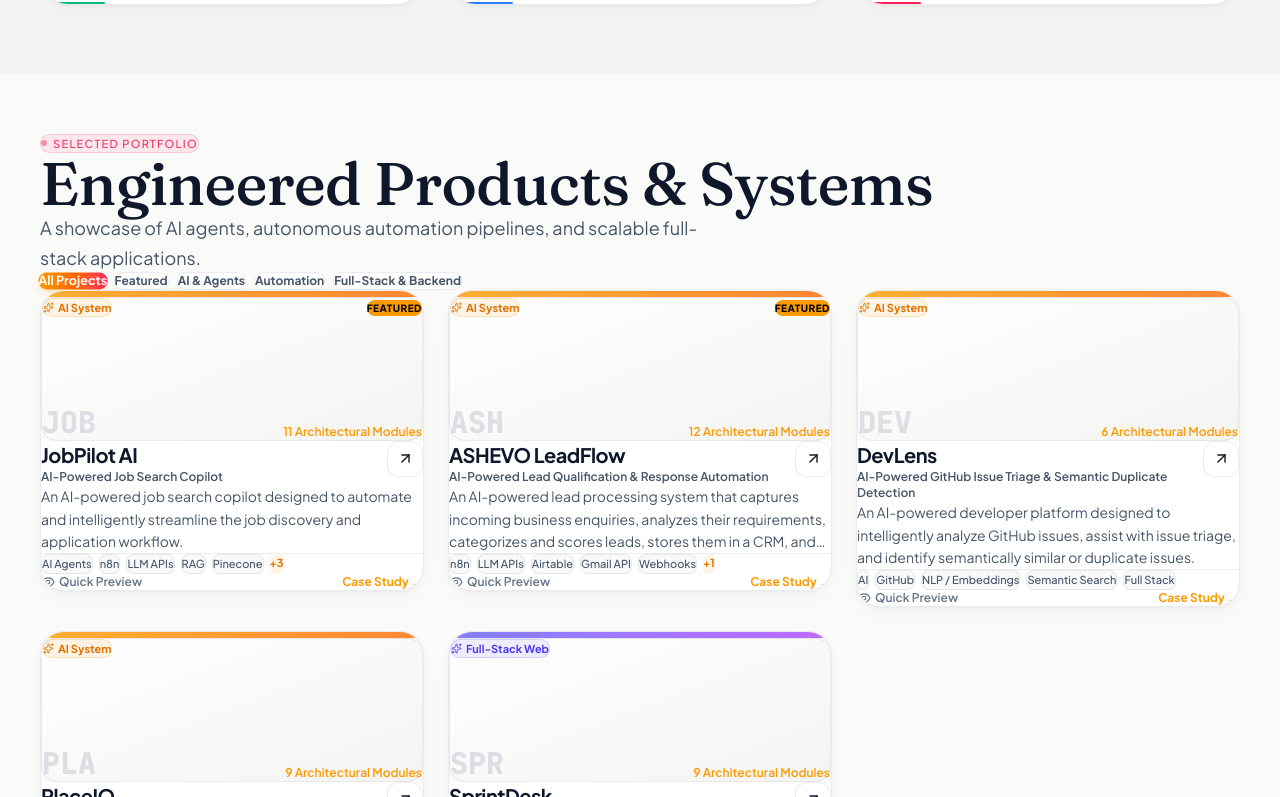
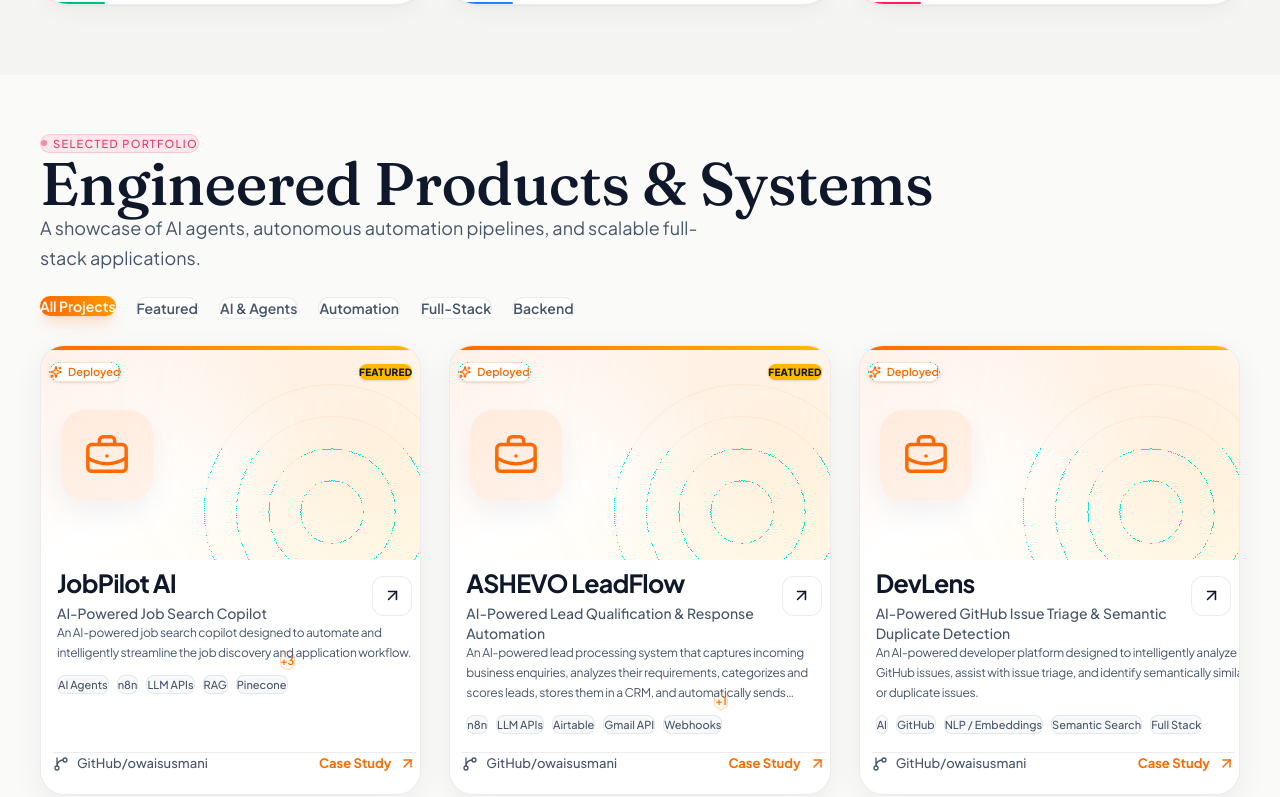
Before and after one commit to owais-usmani-017/Port-Folio, a Next.js app: page / in a window 1280 px wide. Shown: the part 3363-4160 px from the top of the page. Built offline with nearby package versions, Linux system fonts and the light colour scheme.

Commit message:
projects page done, fixed

```diff
--- a/src/components/projects/ProjectCard.tsx
+++ b/src/components/projects/ProjectCard.tsx
@@ -1,8 +1,15 @@
 "use client";
 
-import Image from "next/image";
 import Link from "next/link";
-import { ArrowUpRight, Sparkles, Layers, Eye } from "lucide-react";
+import {
+  ArrowUpRight,
+  BriefcaseBusiness,
+  Code2,
+  Eye,
+  GitBranch,
+  Sparkles,
+  Workflow,
+} from "lucide-react";
 import { Project } from "@/types/portfolio";
 
 interface ProjectCardProps {
@@ -16,145 +23,356 @@ export default function ProjectCard({
   featured = false,
   onQuickView,
 }: ProjectCardProps) {
-  // Determine vibrant badge/gradient theme based on project id/tech
   const isAI = project.technologies.some((t) =>
-    ["AI Agents", "LLM APIs", "RAG", "Machine Learning", "NLP / Embeddings"].includes(t)
+    [
+      "AI Agents",
+      "LLM APIs",
+      "RAG",
+      "Machine Learning",
+      "NLP / Embeddings",
+      "AI",
+    ].includes(t),
   );
-  const isAutomation = project.technologies.includes("n8n") || project.technologies.includes("Webhooks");
 
-  const badgeTheme = isAI
+  const isAutomation =
+    project.technologies.includes("n8n") ||
+    project.technologies.includes("Webhooks");
+
+  const theme = isAI
     ? {
-        label: "AI System",
-        class: "bg-amber-500/10 text-amber-600 dark:text-amber-400 border-amber-500/20",
-        glow: "from-amber-500 to-orange-500",
+        accent: "text-orange-500",
+        border: "border-orange-500/20",
+        soft: "bg-orange-500/[0.07]",
+        iconBg: "bg-orange-500/[0.08]",
+        gradient: "from-orange-500/10 via-white to-amber-50",
+        glow: "bg-orange-400/[0.12]",
+        line: "from-orange-500 to-amber-400",
       }
     : isAutomation
       ? {
-        label: "Workflow Automation",
-        class: "bg-orange-500/10 text-orange-600 dark:text-orange-400 border-orange-500/20",
-        glow: "from-orange-500 to-rose-500",
+          accent: "text-orange-500",
+          border: "border-orange-500/20",
+          soft: "bg-orange-500/[0.07]",
+          iconBg: "bg-orange-500/[0.08]",
+          gradient: "from-orange-500/10 via-white to-amber-50",
+          glow: "bg-orange-400/[0.12]",
+          line: "from-orange-500 to-orange-400",
         }
       : {
-        label: "Full-Stack Web",
-        class: "bg-indigo-500/10 text-indigo-600 dark:text-indigo-400 border-indigo-500/20",
-        glow: "from-indigo-500 to-purple-500",
+          accent: "text-indigo-500",
+          border: "border-indigo-500/20",
+          soft: "bg-indigo-500/[0.07]",
+          iconBg: "bg-indigo-500/[0.08]",
+          gradient: "from-indigo-500/10 via-white to-purple-50",
+          glow: "bg-indigo-400/[0.10]",
+          line: "from-indigo-500 to-purple-400",
         };
 
+  const CategoryIcon = isAI
+    ? BriefcaseBusiness
+    : isAutomation
+      ? Workflow
+      : Code2;
+
   return (
-    <article className="designer-card group relative flex flex-col justify-between overflow-hidden rounded-3xl">
-      {/* Top Gradient Glow Stripe */}
+    <article
+      className="
+        group relative flex h-full min-h-[450px] flex-col
+        overflow-hidden rounded-[24px]
+        border border-[var(--card-border)]
+        bg-white
+        shadow-[0_8px_30px_rgba(15,23,42,0.06)]
+        transition-all duration-300
+        hover:-translate-y-1
+        hover:shadow-[0_18px_45px_rgba(15,23,42,0.10)]
+      "
+    >
+      {/* =========================================
+          TOP ACCENT LINE
+      ========================================= */}
+      <div className={`h-[4px] w-full bg-gradient-to-r ${theme.line}`} />
+
+      {/* =========================================
+          VISUAL / HERO AREA
+      ========================================= */}
       <div
-        className={`h-1.5 w-full bg-gradient-to-r ${badgeTheme.glow} opacity-80`}
+        className={`
+          relative h-[210px] shrink-0 overflow-hidden
+          bg-gradient-to-br ${theme.gradient}
+        `}
+      >
+        {/* Decorative background */}
+        <div
+          className={`
+            pointer-events-none absolute
+            -right-16 -top-16
+            h-64 w-64 rounded-full
+            ${theme.glow}
+            blur-3xl
+          `}
         />
 
-      {/* Visual Header / Preview */}
-      <div className="relative overflow-hidden bg-[var(--card-bg-subtle)] p-6 pb-4 sm:p-7 sm:pb-5">
-        {project.image ? (
-          <div className="relative h-48 w-full overflow-hidden rounded-2xl">
-            <Image
-              src={project.image}
-              alt={project.title}
-              fill
-              sizes="(max-width: 768px) 100vw, 50vw"
-              className="object-cover transition-transform duration-500 group-hover:scale-105"
+        {/* Decorative rings */}
+        <div className="pointer-events-none absolute -right-10 bottom-[-80px] h-64 w-64 opacity-40">
+          <div
+            className={`absolute inset-0 rounded-full border ${theme.border}`}
+          />
+          <div
+            className={`absolute inset-8 rounded-full border ${theme.border}`}
+          />
+          <div
+            className={`absolute inset-16 rounded-full border ${theme.border}`}
+          />
+          <div
+            className={`absolute inset-24 rounded-full border ${theme.border}`}
           />
         </div>
-        ) : (
-          <div className="flex h-36 flex-col justify-between rounded-2xl border border-[var(--card-border)] bg-gradient-to-br from-[var(--card-bg)] to-[var(--background-subtle)] p-5">
-            <div className="flex items-center justify-between">
+
+        {/* Top badges */}
+        <div className="relative z-10 flex items-center justify-between px-5 pt-5">
+          {/* Deployment badge */}
           <span
-                className={`inline-flex items-center gap-1 rounded-full border px-2.5 py-0.5 text-[11px] font-bold ${badgeTheme.class}`}
+            className={`
+              top-3 relative left-2
+              inline-flex items-center gap-1.5
+              rounded-xl border
+              bg-white/90
+              px-3 py-1.5
+              text-[11px] font-semibold
+              shadow-sm
+              ${theme.border}
+              ${theme.accent}
+            `}
           >
-                <Sparkles size={11} />
-                {badgeTheme.label}
+            <Sparkles size={12} strokeWidth={2.5} />
+            Deployed
           </span>
 
+          {/* Featured badge */}
           {featured && (
-                <span className="rounded-full bg-amber-500 px-2.5 py-0.5 text-[10px] font-extrabold uppercase tracking-wider text-black">
+            <span
+              className="
+              relative right-2 top-3
+                rounded-xl
+                bg-amber-400
+                px-3 py-1.5
+                text-[10px]
+                font-extrabold
+                uppercase
+                tracking-wide
+                text-slate-900
+                shadow-sm
+              "
+            >
               Featured
             </span>
           )}
         </div>
 
-            <div className="flex items-end justify-between">
-              <span className="font-mono text-3xl font-extrabold text-[var(--foreground-muted)] opacity-20">
-                {project.title.slice(0, 3).toUpperCase()}
-              </span>
-              <span className="text-xs font-semibold text-amber-500">
-                {project.highlights.length} Architectural Modules
-              </span>
+        {/* Large project icon */}
+        <div className="relative top-10 left-5 z-10 px-7 pt-10">
+          <div
+            className={`
+              flex h-[92px] w-[92px]
+              items-center justify-center
+              rounded-[24px]
+              ${theme.iconBg}
+              ${theme.accent}
+              shadow-[0_12px_30px_rgba(15,23,42,0.05)]
+              transition-transform duration-300
+              group-hover:scale-105
+            `}
+          >
+            <CategoryIcon size={46} strokeWidth={1.8} />
           </div>
         </div>
-        )}
       </div>
 
-      {/* Card Body */}
-      <div className="flex flex-1 flex-col justify-between p-6 sm:p-7">
-        <div>
-          {/* Title & Links */}
-          <div className="flex items-start justify-between gap-4">
-            <div>
-              <h3 className="text-xl font-bold tracking-tight text-[var(--foreground)] transition-colors duration-200 group-hover:text-amber-500">
+      {/* =========================================
+          CARD CONTENT
+      ========================================= */}
+      <div className="flex flex-1 flex-col px-5 pb-5 pt-5">
+        {/* Title */}
+        <div className="flex relative top-2 left-4 items-start justify-between gap-4">
+          <div className="min-w-0">
+            <h3
+              className="
+                text-[25px]
+                font-bold
+                leading-tight
+                tracking-[-0.03em]
+                text-[var(--foreground)]
+                transition-colors
+                duration-200
+                group-hover:text-orange-500
+              "
+            >
               {project.title}
             </h3>
-              <p className="mt-1 text-xs font-semibold text-[var(--foreground-secondary)]">
+
+            <p
+              className="
+                top-1
+                relative
+                mt-3
+                text-[14px]
+                font-medium
+                leading-5
+                text-[var(--foreground-secondary)]
+              "
+            >
               {project.subtitle}
             </p>
           </div>
 
+          {/* Open project */}
           <Link
             href={`/projects/${project.id}`}
             aria-label={`View details for ${project.title}`}
-              className="flex h-9 w-9 shrink-0 items-center justify-center rounded-xl border border-[var(--card-border)] bg-[var(--card-bg)] text-[var(--foreground)] transition-all duration-200 hover:border-amber-500 hover:bg-gradient-to-tr hover:from-amber-500 hover:to-orange-500 hover:text-white hover:scale-105"
+            className="
+            relative top-2 right-6
+              flex h-10 w-10
+              shrink-0
+              items-center justify-center
+              rounded-xl
+              border border-[var(--card-border)]
+              bg-white
+              text-[var(--foreground)]
+              transition-all duration-200
+              hover:border-orange-400
+              hover:bg-orange-500
+              hover:text-white
+              hover:scale-105
+            "
           >
-              <ArrowUpRight size={17} />
+            <ArrowUpRight size={19} />
           </Link>
         </div>
 
         {/* Description */}
-          <p className="mt-4 line-clamp-3 text-xs sm:text-sm leading-relaxed text-[var(--foreground-secondary)]">
+        <p
+          className="
+            relative
+            tracking-tight
+            top-3
+            left-4
+            mt-3
+            line-clamp-3
+            text-[12px]
+            leading-[1.65]
+            text-[var(--foreground-secondary)]
+          "
+        >
           {project.description}
         </p>
-        </div>
 
-        {/* Tech Stack & Quick Actions */}
-        <div className="mt-6 border-t border-[var(--card-border)] pt-5">
-          <div className="flex flex-wrap gap-1.5">
+        {/* =========================================
+            TECHNOLOGIES
+        ========================================= */}
+        <div className="mt-5 flex flex-wrap gap-2">
           {project.technologies.slice(0, 5).map((technology) => (
             <span
               key={technology}
-                className="rounded-lg border border-[var(--card-border)] bg-[var(--card-bg-subtle)] px-2 py-0.5 text-[11px] font-medium text-[var(--foreground-secondary)]"
+              className="
+                relative
+                top-6
+                left-4
+                rounded-lg
+                border border-[var(--card-border)]
+                bg-[var(--card-bg-subtle)]
+                px-2.5 py-1
+                text-[11px]
+                font-medium
+                text-[var(--foreground-secondary)]
+                transition-colors
+                group-hover:border-slate-200
+              "
             >
               {technology}
             </span>
           ))}
+
           {project.technologies.length > 5 && (
-              <span className="rounded-lg bg-amber-500/10 px-2 py-0.5 text-[11px] font-bold text-amber-600 dark:text-amber-400">
+            <span
+              className="
+                rounded-lg
+                border border-orange-200
+                bg-orange-50
+                px-2.5 py-1
+                text-[11px]
+                font-semibold
+                text-orange-500
+              "
+            >
               +{project.technologies.length - 5}
             </span>
           )}
         </div>
 
-          {/* Bottom Actions */}
-          <div className="mt-5 flex items-center justify-between">
-            {onQuickView && (
+        {/* =========================================
+            FOOTER
+        ========================================= */}
+        <div
+          className="
+          absolute bottom-5 left-3 right-1
+            mt-auto
+            flex items-center justify-between
+            border-t border-[var(--card-border)]
+            pt-4
+          "
+        >
+          {/* GitHub / Quick preview */}
+          {onQuickView ? (
             <button
               type="button"
               onClick={() => onQuickView(project)}
-                className="inline-flex items-center gap-1 text-xs font-semibold text-[var(--foreground-muted)] hover:text-amber-500 transition-colors"
+              className="
+                inline-flex
+                items-center
+                gap-2
+                text-[13px]
+                font-medium
+                text-[var(--foreground-secondary)]
+                transition-colors
+                hover:text-orange-500
+              "
             >
-                <Eye size={14} />
-                Quick Preview
+              <GitBranch size={16} />
+              GitHub/owaisusmani
             </button>
+          ) : (
+            <span
+              className="
+                inline-flex
+                items-center
+                gap-2
+                text-[13px]
+                font-medium
+                text-[var(--foreground-secondary)]
+              "
+            >
+              <GitBranch size={16} />
+              GitHub/owaisusmani
+            </span>
           )}
 
+          {/* Case study */}
           <Link
             href={`/projects/${project.id}`}
-              className="inline-flex items-center gap-1 text-xs font-bold text-amber-500 hover:underline ml-auto"
+            className="
+              inline-flex
+              items-center
+              gap-2
+              text-[13px]
+              font-bold
+              text-orange-500
+              transition-all duration-200
+              hover:gap-3
+            "
           >
-              Case Study &rarr;
+            Case Study
+            <ArrowUpRight size={17} />
           </Link>
-          </div>
         </div>
       </div>
     </article>
--- a/src/components/sections/Projects.tsx
+++ b/src/components/sections/Projects.tsx
@@ -13,7 +13,8 @@ const filters = [
   { id: "featured", label: "Featured" },
   { id: "ai", label: "AI & Agents" },
   { id: "automation", label: "Automation" },
-  { id: "fullstack", label: "Full-Stack & Backend" },
+  { id: "fullstack", label: "Full-Stack" },
+  { id: "backend", label: "Backend" },
 ];
 
 export default function Projects() {
@@ -22,79 +23,268 @@ export default function Projects() {
 
   const filteredProjects = projects.filter((project) => {
     if (activeFilter === "all") return true;
-    if (activeFilter === "featured") return project.featured;
+
+    if (activeFilter === "featured") {
+      return project.featured;
+    }
+
     if (activeFilter === "ai") {
-      return project.technologies.some((t) =>
-        ["AI Agents", "LLM APIs", "RAG", "Machine Learning", "NLP / Embeddings", "AI"].includes(t)
+      return project.technologies.some((technology) =>
+        [
+          "AI Agents",
+          "LLM APIs",
+          "RAG",
+          "Machine Learning",
+          "NLP / Embeddings",
+          "AI",
+          "OpenAI",
+          "Groq",
+          "Pinecone",
+        ].includes(technology),
       );
     }
+
     if (activeFilter === "automation") {
-      return project.technologies.some((t) =>
-        ["n8n", "Webhooks", "Gmail API", "Airtable"].includes(t)
+      return project.technologies.some((technology) =>
+        ["n8n", "Webhooks", "Gmail API", "Airtable", "Automation"].includes(
+          technology,
+        ),
       );
     }
+
     if (activeFilter === "fullstack") {
-      return project.technologies.some((t) =>
-        ["Next.js", "React.js", "Node.js", "Express.js", "MongoDB", "REST APIs"].includes(t)
+      return project.technologies.some((technology) =>
+        [
+          "Next.js",
+          "React",
+          "React.js",
+          "Node.js",
+          "Express.js",
+          "MongoDB",
+          "Supabase",
+          "REST APIs",
+          "TypeScript",
+          "Tailwind CSS",
+        ].includes(technology),
       );
     }
+
+    if (activeFilter === "backend") {
+      return project.technologies.some((technology) =>
+        [
+          "Node.js",
+          "Express.js",
+          "MongoDB",
+          "Mongoose",
+          "Supabase",
+          "PostgreSQL",
+          "REST APIs",
+          "FastAPI",
+        ].includes(technology),
+      );
+    }
+
     return true;
   });
 
   return (
     <section id="portfolio" className="section bg-[var(--background)]">
       <div className="container">
+        {/* =========================================
+            SECTION HEADING
+        ========================================= */}
         <SectionHeading
           eyebrow="Selected Portfolio"
           title="Engineered Products &amp; Systems"
           subtitle="A showcase of AI agents, autonomous automation pipelines, and scalable full-stack applications."
           badgeColor="rose"
         />
+        <br/>
 
-        {/* Filter Pills */}
-        <div className="mb-10 flex flex-wrap items-center gap-2">
+        {/* =========================================
+            FILTERS
+        ========================================= */}
+        <div className="mt-8 mb-8 gap-5 flex flex-wrap items-center gap-3">
           {filters.map((filter) => {
             const isActive = activeFilter === filter.id;
+
             return (
               <button
                 key={filter.id}
                 type="button"
                 onClick={() => setActiveFilter(filter.id)}
-                className={`rounded-2xl px-4 py-2 text-xs font-bold transition-all duration-200 ${
-                  isActive
-                    ? "bg-gradient-to-r from-amber-500 via-orange-500 to-rose-500 text-white shadow-md shadow-amber-500/20 scale-105"
-                    : "border border-[var(--card-border)] bg-[var(--card-bg)] text-[var(--foreground-secondary)] hover:border-amber-500/30 hover:text-[var(--foreground)]"
-                }`}
+                className={`
+                  gap-5
+                  rounded-xl
+                  px-5 py-2.5
+                  text-sm
+                  font-semibold
+                  transition-all
+                  duration-200
+                  ${
+                    isActive
+                      ? `
+                        bg-gradient-to-r
+                        from-orange-500
+                        to-amber-500
+                        text-white
+                        shadow-lg
+                        shadow-orange-500/20
+                        -translate-y-0.5
+                      `
+                      : `
+                        border
+                        border-[var(--card-border)]
+                        bg-white
+                        text-[var(--foreground-secondary)]
+                        hover:border-orange-300
+                        hover:text-orange-500
+                        hover:-translate-y-0.5
+                      `
+                  }
+                `}
               >
                 {filter.label}
               </button>
             );
           })}
         </div>
+        <br/>
 
-        {/* Projects Grid */}
-        <motion.div layout className="grid gap-6 sm:grid-cols-2 lg:grid-cols-3">
+        {/* =========================================
+            PROJECT GRID
+        ========================================= */}
+        <motion.div
+          layout
+          className="
+            grid
+            items-stretch
+            gap-7
+            sm:grid-cols-2
+            lg:grid-cols-3
+          "
+        >
           <AnimatePresence mode="popLayout">
             {filteredProjects.map((project) => (
               <motion.div
                 key={project.id}
                 layout
-                initial={{ opacity: 0, scale: 0.95 }}
-                animate={{ opacity: 1, scale: 1 }}
-                exit={{ opacity: 0, scale: 0.95 }}
-                transition={{ duration: 0.3 }}
+                initial={{
+                  opacity: 0,
+                  y: 20,
+                  scale: 0.97,
+                }}
+                animate={{
+                  opacity: 1,
+                  y: 0,
+                  scale: 1,
+                }}
+                exit={{
+                  opacity: 0,
+                  y: -10,
+                  scale: 0.97,
+                }}
+                transition={{
+                  duration: 0.35,
+                  ease: [0.16, 1, 0.3, 1],
+                }}
+                className="h-full"
               >
                 <ProjectCard
                   project={project}
                   featured={project.featured}
-                  onQuickView={(p) => setSelectedProject(p)}
+                  onQuickView={(project) => setSelectedProject(project)}
                 />
               </motion.div>
             ))}
           </AnimatePresence>
         </motion.div>
 
-        {/* Modal Quick View */}
+        {/* =========================================
+            EMPTY STATE
+        ========================================= */}
+        {filteredProjects.length === 0 && (
+          <motion.div
+            initial={{ opacity: 0 }}
+            animate={{ opacity: 1 }}
+            className="
+              mt-8
+              flex
+              min-h-[220px]
+              items-center
+              justify-center
+              rounded-3xl
+              border
+              border-[var(--card-border)]
+              bg-white
+              text-sm
+              text-[var(--foreground-muted)]
+            "
+          >
+            No projects found for this category.
+          </motion.div>
+        )}
+
+        {/* =========================================
+            VIEW ALL PROJECTS
+        ========================================= */}
+        <div className="mt-10 flex top-3 relative justify-center w-full">
+          <a
+            href="#portfolio"
+            className="
+              group
+              inline-flex
+              items-center
+              gap-3
+              rounded-2xl
+              border
+              border-[var(--card-border)]
+              bg-white
+              px-6
+              py-3.5
+              text-sm
+              font-bold
+              text-[var(--foreground)]
+              shadow-sm
+              transition-all
+              duration-200
+              hover:-translate-y-1
+              hover:border-orange-300
+              hover:shadow-lg
+            "
+          >
+            <span
+              className="
+                flex
+                h-7
+                w-7
+                items-center
+                justify-center
+                rounded-lg
+                bg-orange-500/10
+                text-orange-500
+              "
+            >
+              <span className="text-lg leading-none">⊞</span>
+            </span>
+            View all projects
+            <span
+              className="
+                text-lg
+                text-orange-500
+                transition-transform
+                duration-200
+                group-hover:translate-x-1
+              "
+            >
+              →
+            </span>
+          </a>
+        </div>
+
+        {/* =========================================
+            PROJECT MODAL
+        ========================================= */}
         <ProjectModal
           project={selectedProject}
           onClose={() => setSelectedProject(null)}
```
Lines whose indentation alone changed are shown as unchanged.
